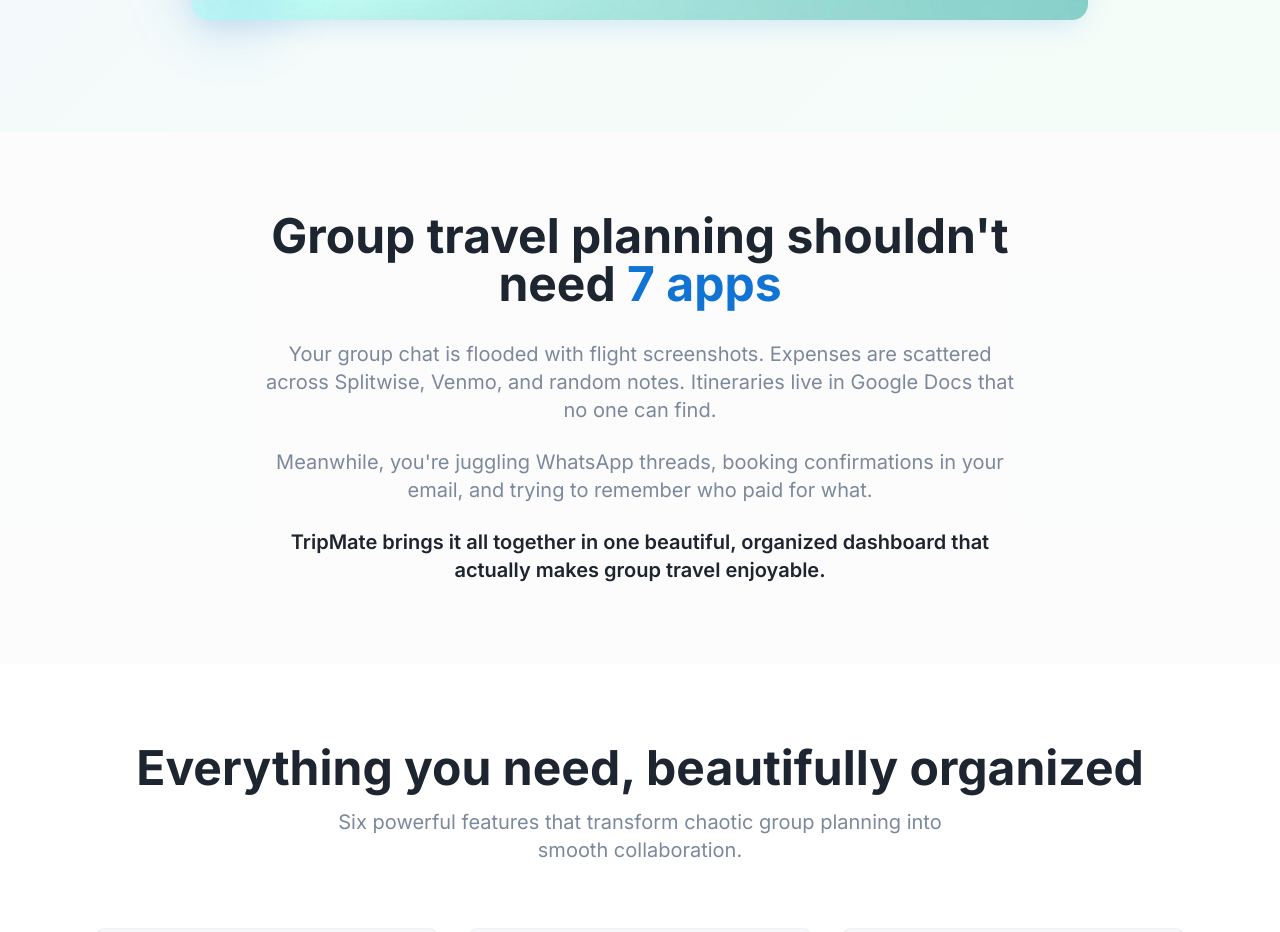
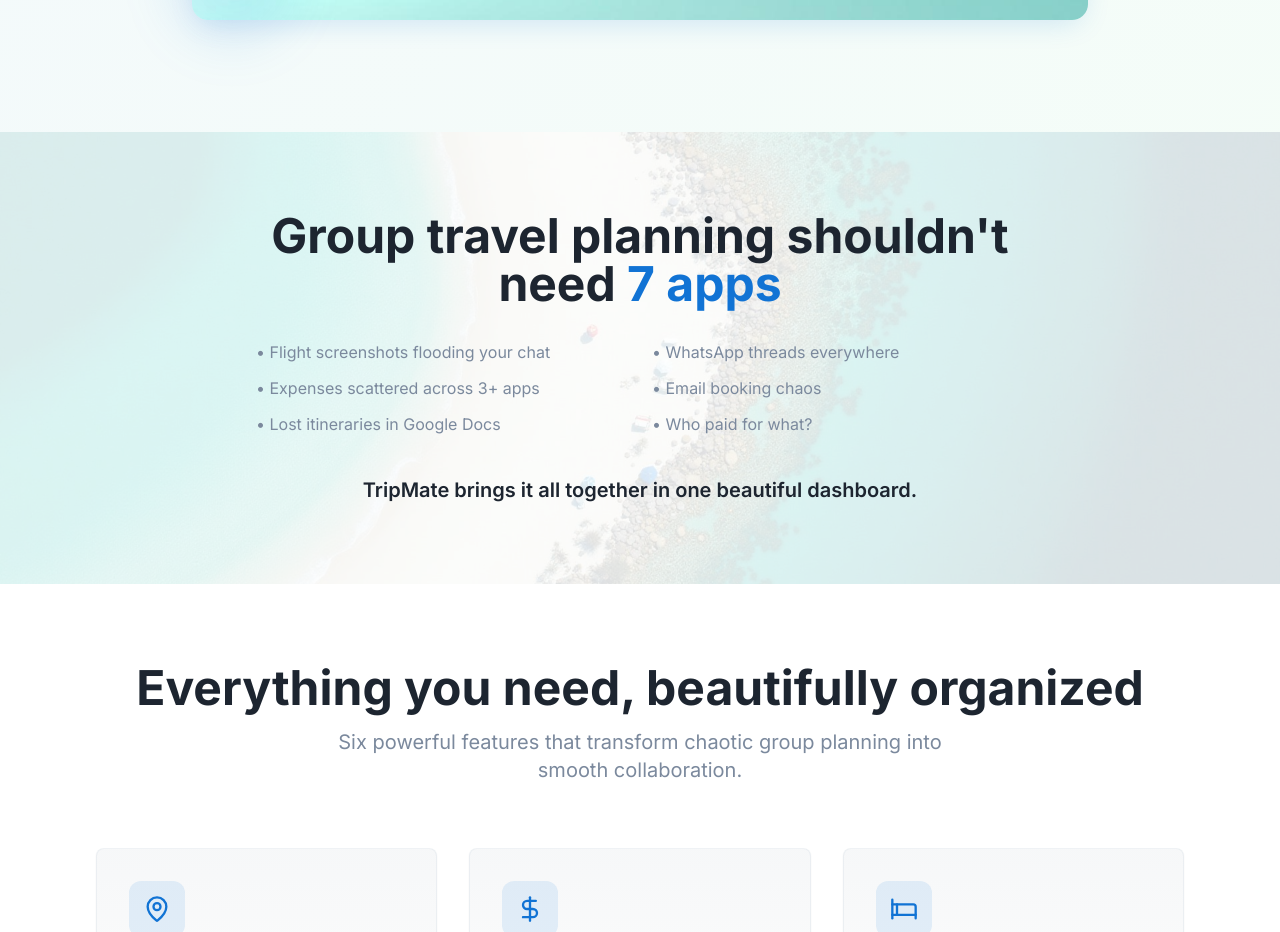
Before and after one commit to therealsrijan/tripmate-all-in-one, a React (Vite) app: page / in a window 1280 px wide. Shown: the part 1000-1932 px from the top of the page. Built offline with nearby package versions, Linux system fonts and the light colour scheme.

Commit message:
Refactor: Improve Problem Section
Update Problem Section to be more concise and scannable. Remove laptop image and replace background with a travel-themed visual.

```diff
--- a/src/components/ProblemSection.tsx
+++ b/src/components/ProblemSection.tsx
@@ -1,23 +1,46 @@
+import problemBg from "@/assets/problem-bg.jpg";
+
 const ProblemSection = () => {
   return (
-    <section className="py-20 px-6 bg-muted/30">
-      <div className="container max-w-4xl mx-auto text-center space-y-8">
+    <section
+      className="py-20 px-6 relative bg-cover bg-center bg-no-repeat"
+      style={{ backgroundImage: `url(${problemBg})` }}
+    >
+      <div className="absolute inset-0 bg-background/85"></div>
+      <div className="container max-w-4xl mx-auto text-center space-y-8 relative z-10">
         <h2 className="text-4xl md:text-5xl font-bold text-foreground">
           Group travel planning shouldn't need{" "}
           <span className="text-primary">7 apps</span>
         </h2>
 
-        <div className="text-lg md:text-xl text-muted-foreground leading-relaxed space-y-6 max-w-3xl mx-auto">
-          <p>
-            Your group chat is flooded with flight screenshots. Expenses are scattered across Splitwise, Venmo, and random notes. Itineraries live in Google Docs that no one can find.
-          </p>
+        <div className="max-w-3xl mx-auto space-y-6">
+          <div className="grid md:grid-cols-2 gap-6 text-left">
+            <div className="space-y-3">
+              <div className="text-muted-foreground">
+                • Flight screenshots flooding your chat
+              </div>
+              <div className="text-muted-foreground">
+                • Expenses scattered across 3+ apps
+              </div>
+              <div className="text-muted-foreground">
+                • Lost itineraries in Google Docs
+              </div>
+            </div>
+            <div className="space-y-3">
+              <div className="text-muted-foreground">
+                • WhatsApp threads everywhere
+              </div>
+              <div className="text-muted-foreground">
+                • Email booking chaos
+              </div>
+              <div className="text-muted-foreground">
+                • Who paid for what?
+              </div>
+            </div>
+          </div>
 
-          <p>
-            Meanwhile, you're juggling WhatsApp threads, booking confirmations in your email, and trying to remember who paid for what.
-          </p>
-
-          <p className="text-foreground font-semibold text-xl">
-            TripMate brings it all together in one beautiful, organized dashboard that actually makes group travel enjoyable.
+          <p className="text-foreground font-semibold text-xl text-center pt-4">
+            TripMate brings it all together in one beautiful dashboard.
           </p>
         </div>
       </div>
```
Also changed, not shown: src/assets/problem-bg.jpg (added).
